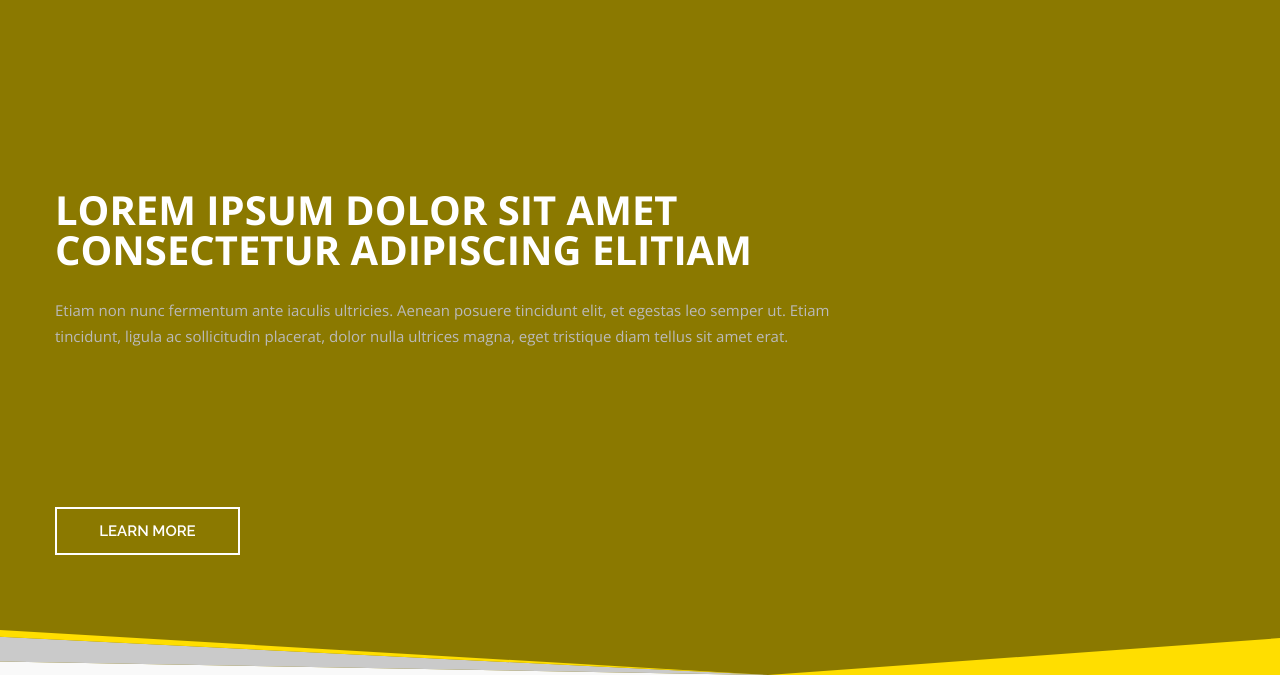
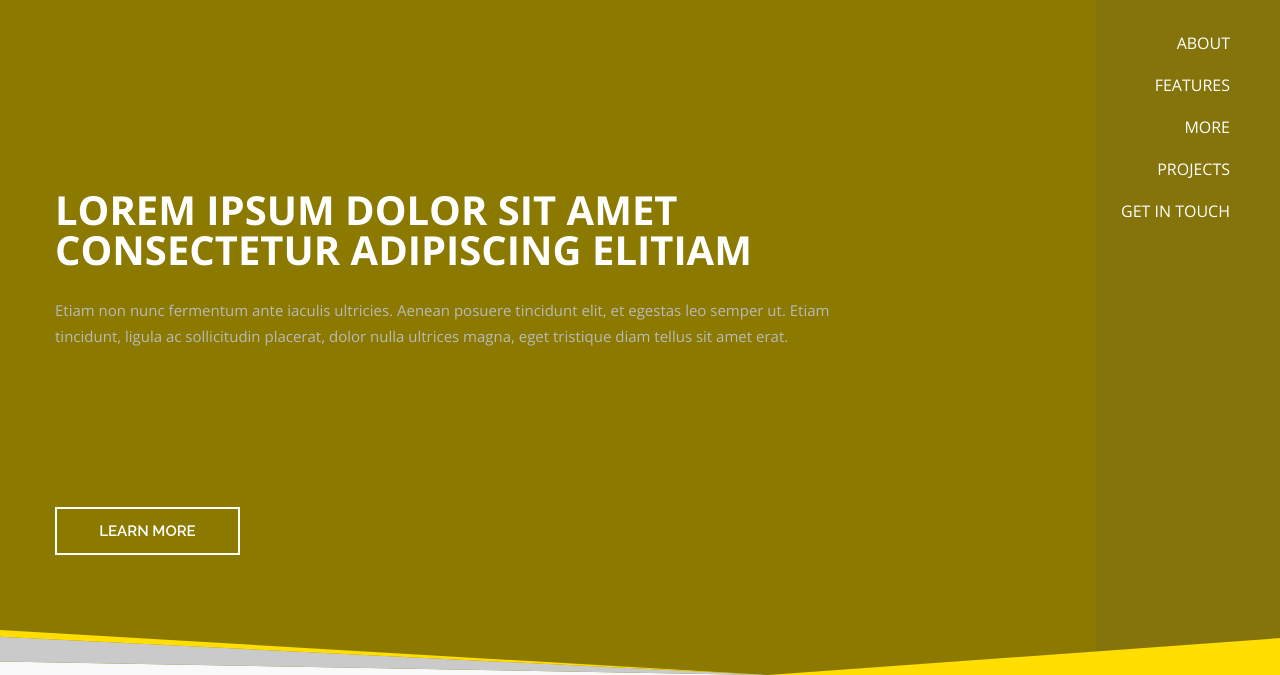
Before and after one commit to dm-gthb/crafty, a website: page src/index.html in a window 1280 px wide. Both pictures are taken after a click on the button "Menu". Shown: the part 125-800 px from the top of the page. Drawn offline with nearby package versions, Linux system fonts and the light colour scheme; files that its build step writes are made by us from their sources.

Commit message:
add page-nav styles

```diff
--- a/src/index.html
+++ b/src/index.html
@@ -18,11 +18,11 @@
         </button>
         <nav class="page-nav">
           <ul class="page-nav__list">
-            <li class="page-nav__item"><a href="#" class="page-nav__link" title="Lorem">Lorem</a></li>
-            <li class="page-nav__item"><a href="#" class="page-nav__link" title="Lorem">Lorem</a></li>
-            <li class="page-nav__item"><a href="#" class="page-nav__link" title="Lorem">Lorem</a></li>
-            <li class="page-nav__item"><a href="#" class="page-nav__link" title="Lorem">Lorem</a></li>
-            <li class="page-nav__item"><a href="#" class="page-nav__link" title="Lorem">Lorem</a></li>
+            <li class="page-nav__item"><a href="#" class="page-nav__link" title="Lorem">About</a></li>
+            <li class="page-nav__item"><a href="#" class="page-nav__link" title="Lorem">Features</a></li>
+            <li class="page-nav__item"><a href="#" class="page-nav__link" title="Lorem">More</a></li>
+            <li class="page-nav__item"><a href="#" class="page-nav__link" title="Lorem">Projects</a></li>
+            <li class="page-nav__item"><a href="#" class="page-nav__link" title="Lorem">Get in touch</a></li>
           </ul>
         </nav>
       </div>
--- a/src/js/main.js
+++ b/src/js/main.js
@@ -1,10 +1,12 @@
 'use strict';
 
 var toggler = document.getElementById('toggler');
+var pageNav = document.querySelector('.page-nav');
 
 function mobileNavVisibleToggle(event) {
   event.preventDefault();
   toggler.classList.toggle('toggler--close');
+  pageNav.classList.toggle('page-nav--active');
 }
 
 
--- a/src/scss/blocks/page-header.scss
+++ b/src/scss/blocks/page-header.scss
@@ -16,12 +16,12 @@
     background-image: url("../../img/header.svg");
     background-repeat: no-repeat;
     background-size: 100% 100%;
+    z-index: 100;
 
     @media screen and (min-width: $screen-sm-min) {
       height: 45px;
     }
   }
-
 
   @media screen and (min-width: $screen-md-min) {
     padding-top: 9vh;
--- a/src/scss/blocks/page-nav.scss
+++ b/src/scss/blocks/page-nav.scss
@@ -1,3 +1,53 @@
 .page-nav {
-  display: none;
+  position: absolute;
+  top: 0;
+  padding-top: 100px;
+  z-index: 1;
+  background: $yellow--darkest;
+  right: 0px;
+  transition: all .3s ease-in;
+  transform: translateY(-200px);
+  opacity: 0;
+  padding-bottom: 50px;
+
+  @media screen and (min-width: $screen-md-min) {
+    padding-top: calc(9vh + 80px);
+  }
+
+  &__list {
+    list-style: none;
+    padding: 0;
+    margin: 0;
+    text-align: right;
+    padding: 0 20px;
+
+    @media screen and (min-width: 1170px) {
+      padding-right: calc((100vw - 1190px) / 2);
+    }
+  }
+
+  &__link {
+    display: block;
+    text-decoration: none;
+    color: #fff;
+    text-transform: uppercase;
+    padding: 4px;
+    margin-bottom: 5px;
+    transition: color .3s;
+
+    @media screen and (min-width: $screen-md-min) {
+      padding: 5px;
+      margin-bottom: 10px;
+    }
+
+    &:hover {
+      color: $yellow;
+    }
+  }
+
+  &--active {
+    transform: translateY(0px);
+    min-height: 100vh;
+    opacity: 1;
+  }
 }
--- a/src/scss/blocks/toggler.scss
+++ b/src/scss/blocks/toggler.scss
@@ -12,6 +12,7 @@
   outline: none;
   padding: 0;
   border: none;
+  z-index: 2;
 
   > span {
     display: inline-block;
@@ -46,6 +47,7 @@
   }
 
   &--close {
+
     > span {
       background: transparent;
 
--- a/src/scss/variables.scss
+++ b/src/scss/variables.scss
@@ -13,6 +13,7 @@ $screen-xlg-min: 1200px;
 // COLORS
 $yellow:#ffde00;
 $yellow--dark:#8b7900;
+$yellow--darkest:#84740b;
 $gray--lightest: #f9f9f9;
 $gray--lighten: #f5f5f5;
 $gray--light: #efefef;
```
